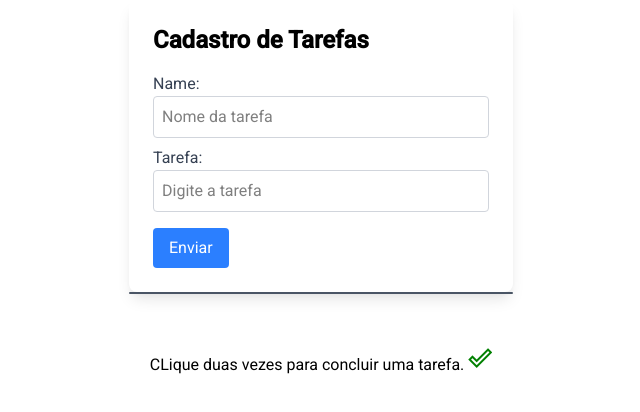
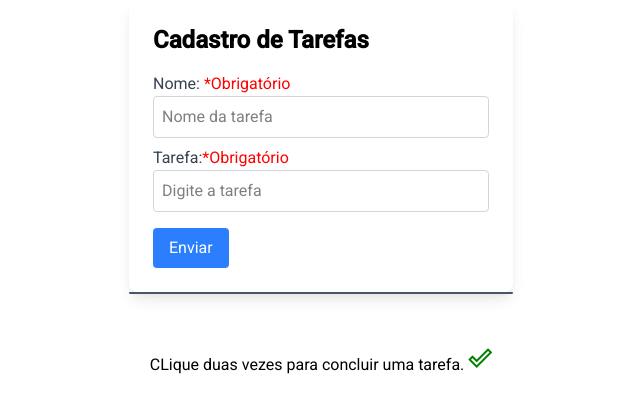
Before and after one commit to leandronakamashi/tasks-angular, an Angular app: page / in a window 1280 px wide. Shown: the top 412 px of the page, without its empty margins (319-959 px from the left). Built offline with nearby package versions, Linux system fonts and the light colour scheme.

Commit message:
fix: validacao

```diff
--- a/src/app/pages/form/form.css
+++ b/src/app/pages/form/form.css
@@ -0,0 +1,3 @@
+.obrigatorio {
+  color: red;
+}
--- a/src/app/pages/form/form.html
+++ b/src/app/pages/form/form.html
@@ -2,29 +2,42 @@
   <h2 class="text-2xl font-semibold mb-4">Cadastro de Tarefas</h2>
   <form class="space-y-4" id="formulario" [formGroup]="frm">
     <div>
-      <label for="nome" class="block text-gray-700">Name:</label>
+      <label for="nome" class="block text-gray-700"
+        >Nome: @if(frm.value.nome === ""){<span class="obrigatorio"
+          >*Obrigatório</span
+        >}</label
+      >
       <input
         type="text"
-        id="name"
+        id="nome"
         class="w-full p-2 border border-gray-300 rounded"
         placeholder="Nome da tarefa"
         formControlName="nome"
-        autocomplete="nome"
+        required
       />
-      <label for="tarefa" class="block text-gray-700 mt-2">Tarefa:</label>
+
+      <label for="tarefa" class="block text-gray-700 mt-2"
+        >Tarefa:@if(frm.value.tarefa === ""){<span class="obrigatorio"
+          >*Obrigatório</span
+        >}</label
+      >
       <input
         type="text"
         id="tarefa"
         class="w-full p-2 border border-gray-300 rounded"
         placeholder="Digite a tarefa"
         formControlName="tarefa"
-        autocomplete="tarefa"
+        required
       />
     </div>
+
     <button
-      class="bg-blue-500 text-white px-4 py-2 rounded hover:bg-blue-600"
+      [ngClass]="{'hover:bg-blue-600':frm.value.nome && frm.value.tarefa}"
+      type="submit"
+      class="bg-blue-500 text-white px-4 py-2 rounded cursor-pointer"
       id="btnEnviar"
       (click)="salvar()"
+      [disabled]="frm.invalid"
     >
       Enviar
     </button>
--- a/src/app/pages/form/form.ts
+++ b/src/app/pages/form/form.ts
@@ -6,10 +6,11 @@ import {
   ReactiveFormsModule,
 } from '@angular/forms';
 import { Service } from '../../components/service/service';
+import { CommonModule } from '@angular/common';
 
 @Component({
   selector: 'app-form',
-  imports: [ReactiveFormsModule],
+  imports: [ReactiveFormsModule, CommonModule],
   templateUrl: './form.html',
   styleUrl: './form.css',
 })
@@ -20,8 +21,8 @@ export class Form {
   constructor(private FormBuilder: FormBuilder) {
     this.frm = this.FormBuilder.group({
       id: [],
-      nome: ['', [Validators.required]],
-      tarefa: ['', [Validators.required]],
+      nome: ['', Validators.required],
+      tarefa: ['', Validators.required],
       concluido: [false],
     });
   }
```
Also changed, not shown: src/app/components/layout/layout.ts (+9 -1 lines).
